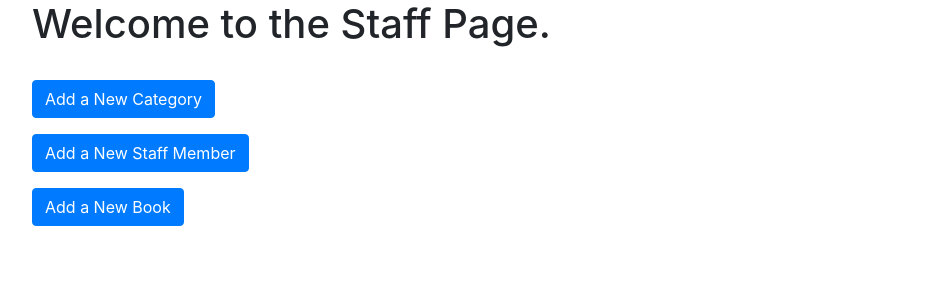
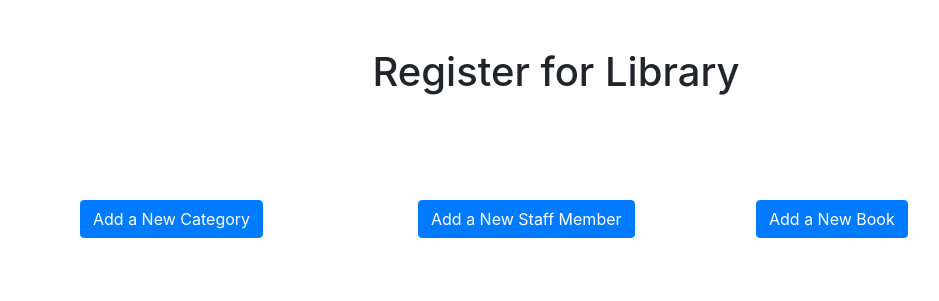
Before and after one commit to OwenShade/LMS, a Django app: page /LMS/staff_page/ in a window 1280 px wide. Shown: the part 114-415 px from the top of the page, without its empty margins (84-1023 px from the left). Run offline with Django 3.2, Linux system fonts and the light colour scheme; the visitor is signed in with stand-in values (Sample User, id 1); some libraries are stand-ins or nearby versions.

Commit message:
Clean up Staff Page and headers

```diff
--- a/templates/register.html
+++ b/templates/register.html
@@ -7,7 +7,7 @@
 
 {% block body_block %}
     <div class="py-5 text-center">
-        <h3>Register for Library</h3>
+        <h1>Register for Library</h1>
     </div>
 
     {% if registered %}
--- a/templates/staff_page.html
+++ b/templates/staff_page.html
@@ -6,11 +6,11 @@
 {% endblock %}
 
 {% block body_block %}
-<div class = "mb-2 ml-3 col">
-    <h1>Welcome to the Staff Page.</h1>
+    <div class="py-5 text-center">
+        <h1>Register for Library</h1>
     </div>
     <form>
-    <br>
+        <div class="row m-5">
             <div class= "mb-3 ml-3 col">
                 <button formaction="{% url 'LMS:add_category' %}" class="btn btn-primary">Add a New Category</button>
             </div>
@@ -20,5 +20,9 @@
             <div class= "mb-3 ml-3 col">
                 <button formaction="{% url 'LMS:add_book' %}" class="btn btn-primary">Add a New Book</button>
             </div>
+        </div>
+        <div class="row m-5">
+            <!-- Add future buttons here -->
+        </div>
     </form>
 {% endblock %}
```
Lines whose indentation alone changed are shown as unchanged.
